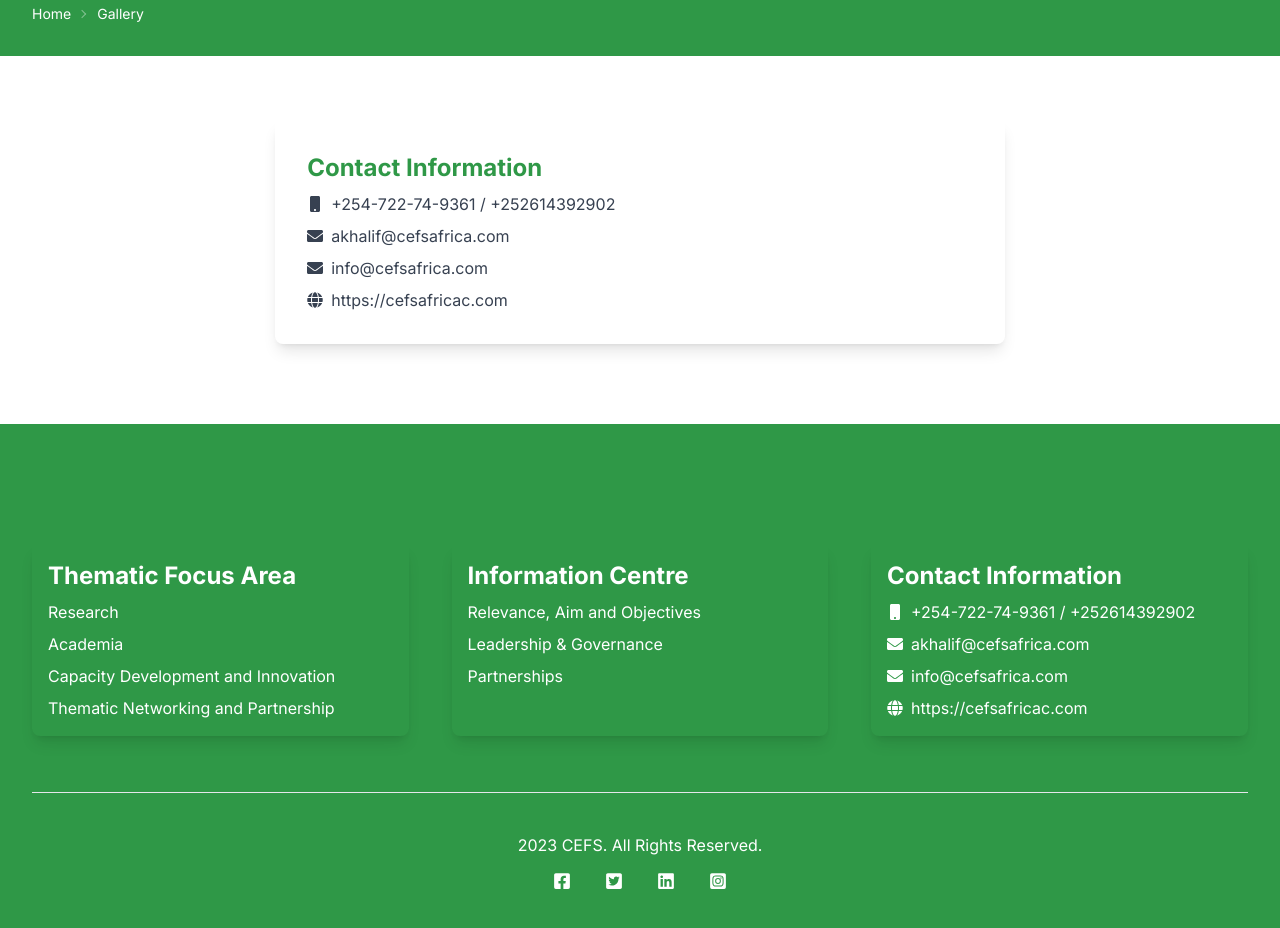
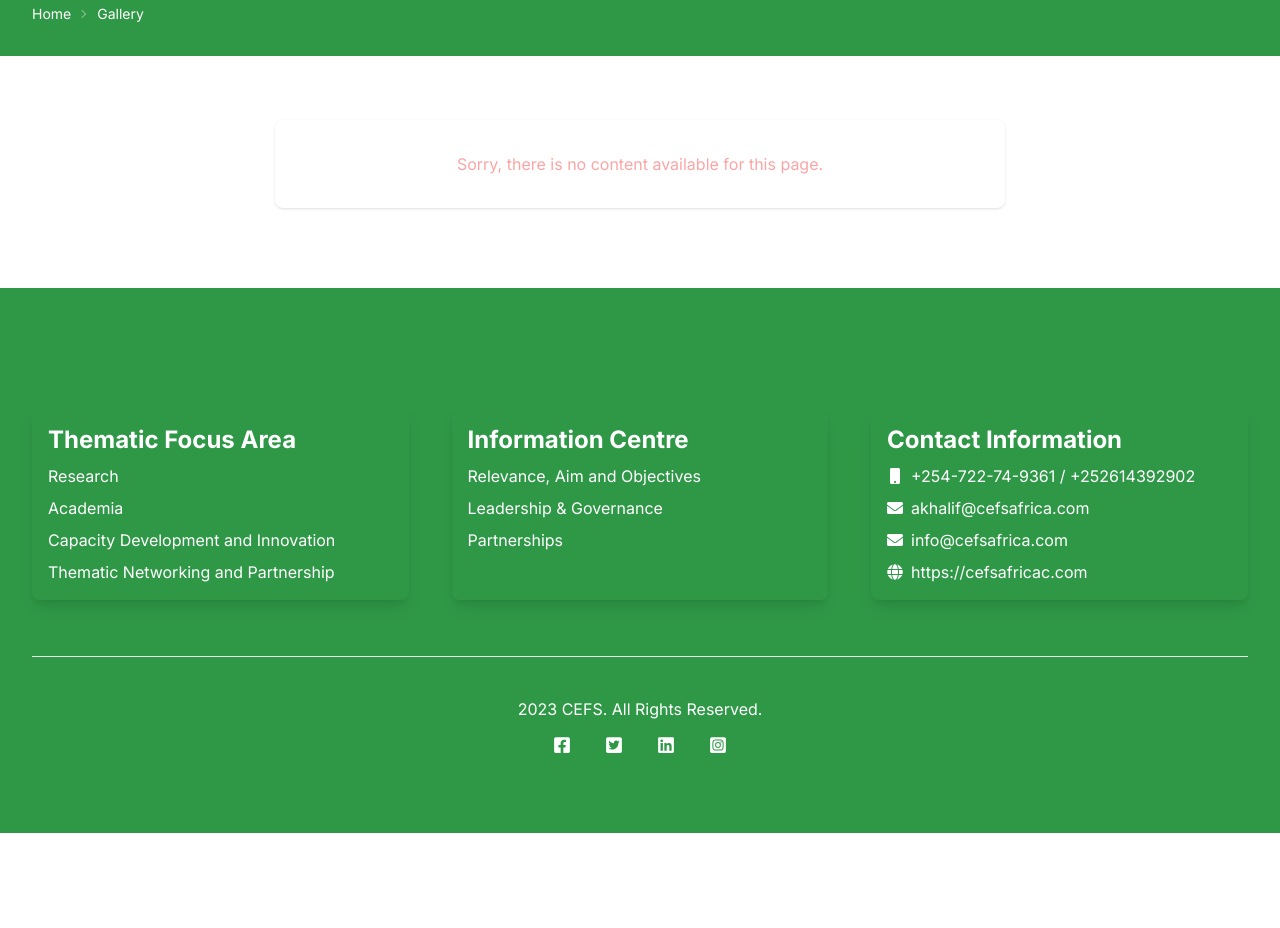
Before and after one commit to ahmedibra28/cefs-africa, a Next.js app: page /gallery in a window 1280 px wide. Shown: the part 220-1148 px from the top of the page. After the commit the page ends 1053 px from the top, so only its background shows below. Built offline with nearby package versions, Linux system fonts and the light colour scheme.

Commit message:
adding linking to social icons

```diff
--- a/app/blog/posts/[id]/page.tsx
+++ b/app/blog/posts/[id]/page.tsx
@@ -32,7 +32,7 @@ export default async function Page({
                 width={300}
                 height={300}
                 alt='Food Logo'
-                className='w-full h-[600px] rounded-2xl object-cover duration-700 hover:scale-105 '
+                className='w-full h-[600px] rounded-2xl object-cover duration-700 hover:scale-105'
               />
             </figure>
 
--- a/app/gallery/page.tsx
+++ b/app/gallery/page.tsx
@@ -1,5 +1,4 @@
 import React from 'react'
-import { FaEnvelope, FaGlobe, FaMobile } from 'react-icons/fa'
 
 export default function Page() {
   return (
@@ -7,45 +6,10 @@ export default function Page() {
       <div className='flex flex-col md:flex-row-reverse justify-between items-center gap-10'>
         <div className='w-full sm:w-[80%] md:w-[70%] lg:w-[60%] mx-auto duration-1000'>
           <div className='mb-4 text-gray-700 space-y-4'>
-            <div className='w-full shadow-lg rounded-lg p-8'>
-              <h1 className='text-2xl font-bold mb-2 text-primary'>
-                Contact Information
-              </h1>
-              <ul>
-                <li className='mb-2'>
-                  <a
-                    href='tell:+254722749361'
-                    className='flex flex-row items-center gap-x-2'
-                  >
-                    <FaMobile /> +254-722-74-9361 / +252614392902
-                  </a>
-                </li>
-                <li className='mb-2'>
-                  <a
-                    href='mailto:akhalif@cefsafrica.com'
-                    className='flex flex-row items-center gap-x-2'
-                  >
-                    <FaEnvelope /> akhalif@cefsafrica.com
-                  </a>
-                </li>
-                <li className='mb-2'>
-                  <a
-                    href='mailto:info@cefsafrica.com'
-                    className='flex flex-row items-center gap-x-2'
-                  >
-                    <FaEnvelope /> info@cefsafrica.com
-                  </a>
-                </li>
-                <li>
-                  <a
-                    href='https://cefsafricac.com'
-                    target='_blank'
-                    className='flex flex-row items-center gap-x-2'
-                  >
-                    <FaGlobe /> https://cefsafricac.com
-                  </a>
-                </li>
-              </ul>
+            <div className='w-full shadow rounded-lg p-8 text-center'>
+              <p className='text-red-300'>
+                Sorry, there is no content available for this page.
+              </p>
             </div>
           </div>
         </div>
--- a/components/Footer.tsx
+++ b/components/Footer.tsx
@@ -20,16 +20,20 @@ export default function Footer() {
             <h1 className='text-2xl font-bold mb-2'>Thematic Focus Area</h1>
             <ul>
               <li className='mb-2'>
-                <Link href='#'>Research</Link>
+                <Link href='/thematic-areas/research'>Research</Link>
               </li>
               <li className='mb-2'>
-                <Link href='#'>Academia</Link>
+                <Link href='/thematic-areas/academia'>Academia</Link>
               </li>
               <li className='mb-2'>
-                <Link href='#'>Capacity Development and Innovation</Link>
+                <Link href='/thematic-areas/cdi'>
+                  Capacity Development and Innovation
+                </Link>
               </li>
               <li>
-                <Link href='#'>Thematic Networking and Partnership</Link>
+                <Link href='/thematic-areas/tnp'>
+                  Thematic Networking and Partnership
+                </Link>
               </li>
             </ul>
           </div>
@@ -39,13 +43,17 @@ export default function Footer() {
             <h1 className='text-2xl font-bold mb-2'>Information Centre</h1>
             <ul>
               <li className='mb-2'>
-                <Link href='#'>Relevance, Aim and Objectives</Link>
+                <Link href='/about/aims-objectives'>
+                  Relevance, Aim and Objectives
+                </Link>
               </li>
               <li className='mb-2'>
-                <Link href='#'>Leadership & Governance</Link>
+                <Link href='/about/leadership-governance'>
+                  Leadership & Governance
+                </Link>
               </li>
               <li>
-                <Link href='#'>Partnerships</Link>
+                <Link href='/about/partnerships'>Partnerships</Link>
               </li>
             </ul>
           </div>
@@ -96,18 +104,34 @@ export default function Footer() {
         <div className='text-center'>
           <h3>{new Date().getFullYear()} CEFS. All Rights Reserved.</h3>
           <div>
-            <button className='btn btn-ghost'>
+            <a
+              href='https://facebook.com'
+              target='_blank'
+              className='btn btn-ghost'
+            >
               <FaFacebookSquare className='text-lg' />
-            </button>
-            <button className='btn btn-ghost'>
+            </a>
+            <a
+              href='https://twitter.com'
+              target='_blank'
+              className='btn btn-ghost'
+            >
               <FaTwitterSquare className='text-lg' />
-            </button>
-            <button className='btn btn-ghost'>
+            </a>
+            <a
+              href='https://linkedin.com'
+              target='_blank'
+              className='btn btn-ghost'
+            >
               <FaLinkedin className='text-lg' />
-            </button>
-            <button className='btn btn-ghost'>
+            </a>
+            <a
+              href='https://instagram.com'
+              target='_blank'
+              className='btn btn-ghost'
+            >
               <FaInstagramSquare className='text-lg' />
-            </button>
+            </a>
           </div>
         </div>
       </div>
--- a/components/Navigation.tsx
+++ b/components/Navigation.tsx
@@ -54,18 +54,34 @@ export default function Navigation() {
       <div className='bg-primary text-white text-center p-1'>
         <h3>Centre of Excellence in Food Security Africa</h3>
         <div>
-          <button className='btn btn-ghost'>
+          <a
+            href='https://facebook.com'
+            target='_blank'
+            className='btn btn-ghost'
+          >
             <FaFacebookSquare className='text-lg' />
-          </button>
-          <button className='btn btn-ghost'>
+          </a>
+          <a
+            href='https://twitter.com'
+            target='_blank'
+            className='btn btn-ghost'
+          >
             <FaTwitterSquare className='text-lg' />
-          </button>
-          <button className='btn btn-ghost'>
+          </a>
+          <a
+            href='https://linkedin.com'
+            target='_blank'
+            className='btn btn-ghost'
+          >
             <FaLinkedin className='text-lg' />
-          </button>
-          <button className='btn btn-ghost'>
+          </a>
+          <a
+            href='https://instagram.com'
+            target='_blank'
+            className='btn btn-ghost'
+          >
             <FaInstagramSquare className='text-lg' />
-          </button>
+          </a>
         </div>
       </div>
 
```
